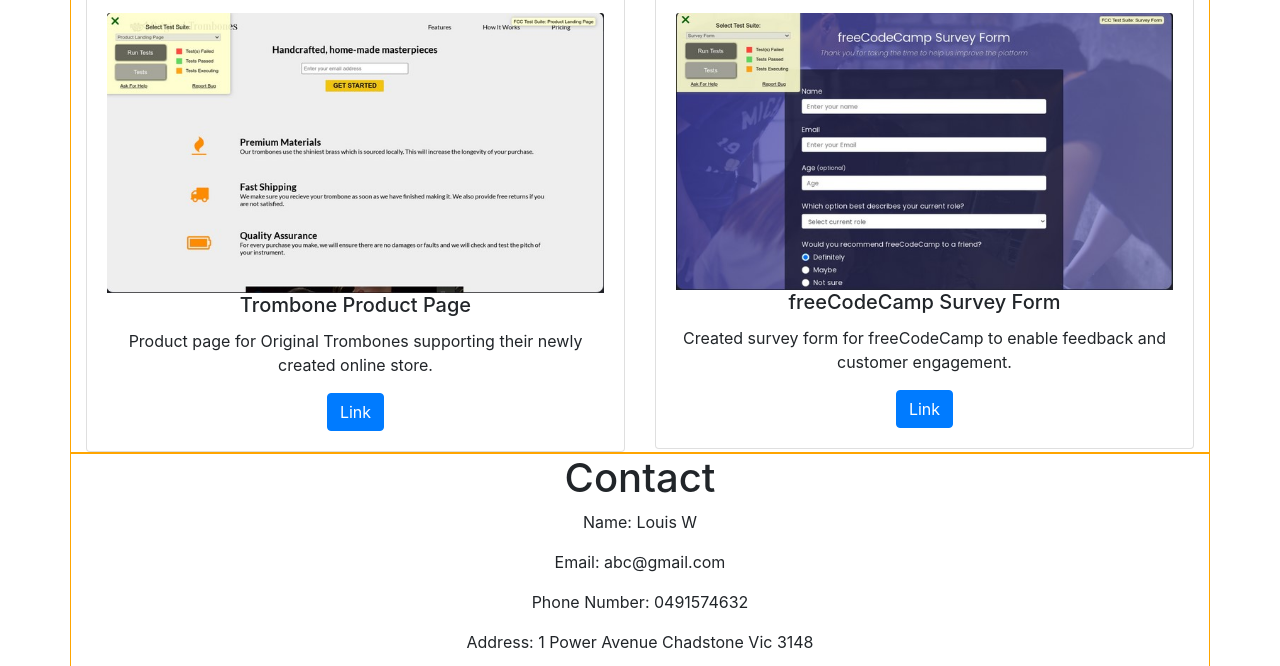
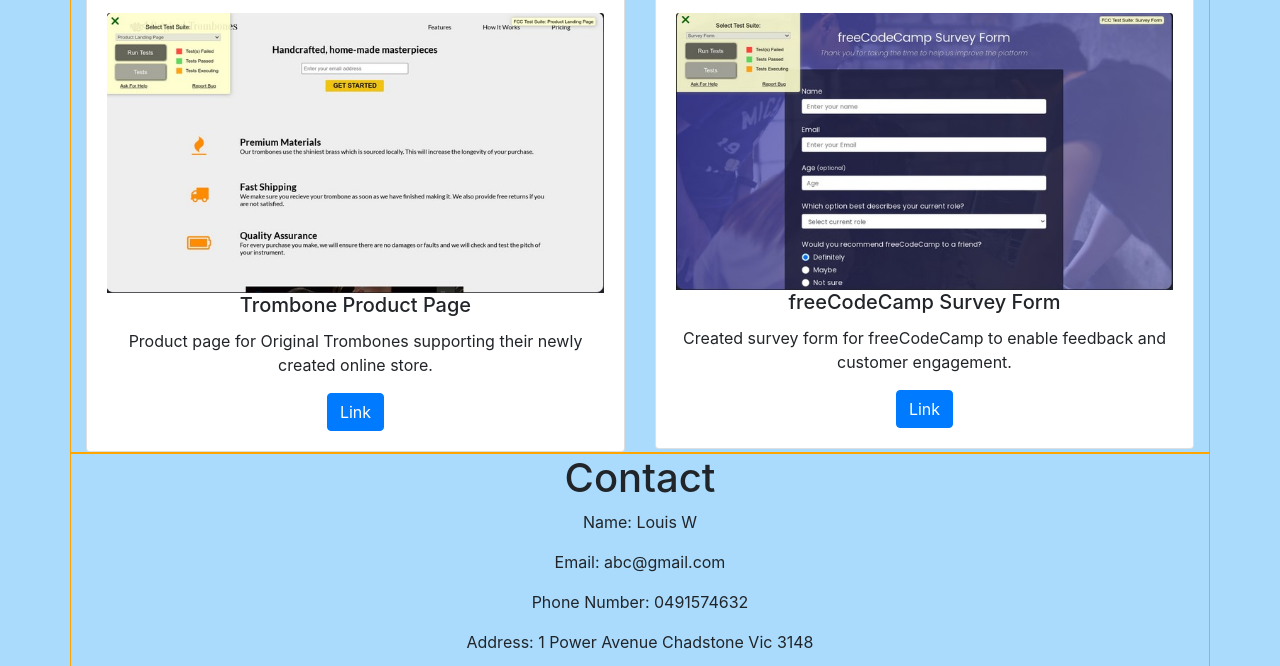
Before and after one commit to lou-lou123/my-website, a plain HTML site: page index.html in a window 1280 px wide. Shown: the part 291-957 px from the top of the page. Drawn offline with nearby package versions, Linux system fonts and the light colour scheme.

Commit message:
add background color

```diff
--- a/index.html
+++ b/index.html
@@ -4,12 +4,12 @@
   <title>Bootstrap 4 Example</title>
   <meta charset="utf-8">
   <meta name="viewport" content="width=device-width, initial-scale=1">
-  <link rel="stylesheet" href="style.css">
   <link rel="stylesheet" href="https://maxcdn.bootstrapcdn.com/bootstrap/4.5.2/css/bootstrap.min.css">
   <script src="https://ajax.googleapis.com/ajax/libs/jquery/3.5.1/jquery.min.js"></script>
   <script src="https://cdnjs.cloudflare.com/ajax/libs/popper.js/1.16.0/umd/popper.min.js"></script>
   <script src="https://maxcdn.bootstrapcdn.com/bootstrap/4.5.2/js/bootstrap.min.js"></script>
   <link rel="stylesheet" href="https://use.fontawesome.com/releases/v5.14.0/css/all.css" integrity="sha384-HzLeBuhoNPvSl5KYnjx0BT+WB0QEEqLprO+NBkkk5gbc67FTaL7XIGa2w1L0Xbgc" crossorigin="anonymous">
+  <link rel="stylesheet" href="style.css">
 </head>
 <body>
     <nav class="navbar navbar-expand-md bg-primary navbar-dark">
--- a/style.css
+++ b/style.css
@@ -1,3 +1,7 @@
+body{
+    background-color: rgb(170, 219, 252);
+}
+
 #heading{
     text-align: center;
 }
```
